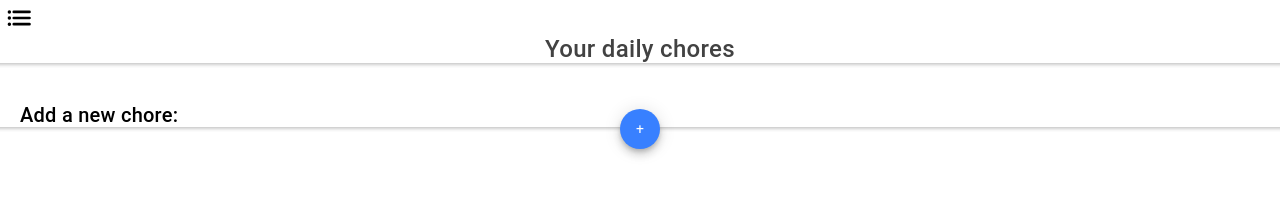
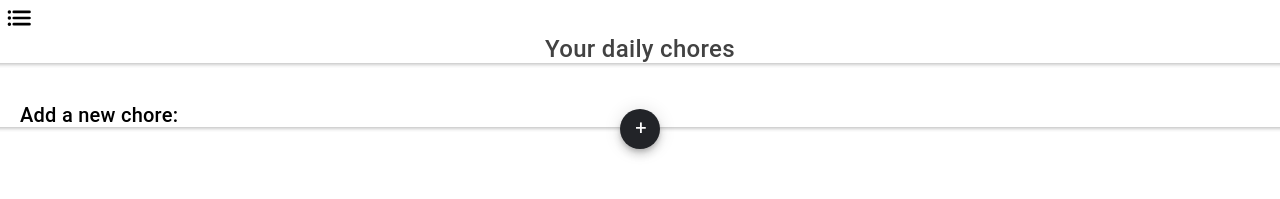
Before and after one commit to BenMorgan94/animalCrossingChoreTracker, a React (Create React App) app: page /chore-page in a window 1280 px wide. Shown: the top 199 px of the page. Built offline with nearby package versions, Linux system fonts and the light colour scheme.

Commit message:
feat(app): update colors and styling

```diff
--- a/src/components/form-new-chore/form-new-chore.tsx
+++ b/src/components/form-new-chore/form-new-chore.tsx
@@ -17,7 +17,7 @@ export const NewChoreForm: FunctionComponent<Props> = ({ onChange, onAdd }) => (
       </IonRow>{" "}
       <br />
       <IonRow class="new-chore-button-row">
-        <IonButton class="confirm-button" fill="solid" type="submit">
+        <IonButton class="confirm-button" color="dark" fill="solid" type="submit">
           {" "}
           Confirm{" "}
         </IonButton>
--- a/src/pages/chore/chore-page.css
+++ b/src/pages/chore/chore-page.css
@@ -18,6 +18,11 @@
     padding-top: 1.75rem
 }
 
+#add-icon {
+    font-size: 1.25rem;
+    padding: 0 0 0.25rem 0.125rem;
+}
+
 .close-icon {
     padding: 0.5rem 0 0 0.5rem;
 }
--- a/src/pages/chore/chore-page.tsx
+++ b/src/pages/chore/chore-page.tsx
@@ -60,8 +60,10 @@ export default class ChorePage extends React.Component<{}, State> {
             vertical="top"
             slot="fixed"
           >
-            <IonFabButton size="small" onClick={this.showPopover}>
-              +
+            <IonFabButton color="dark" size="small" onClick={this.showPopover}>
+              <div id="add-icon">
+                +
+              </div>
             </IonFabButton>
           </IonFab>
 
```
